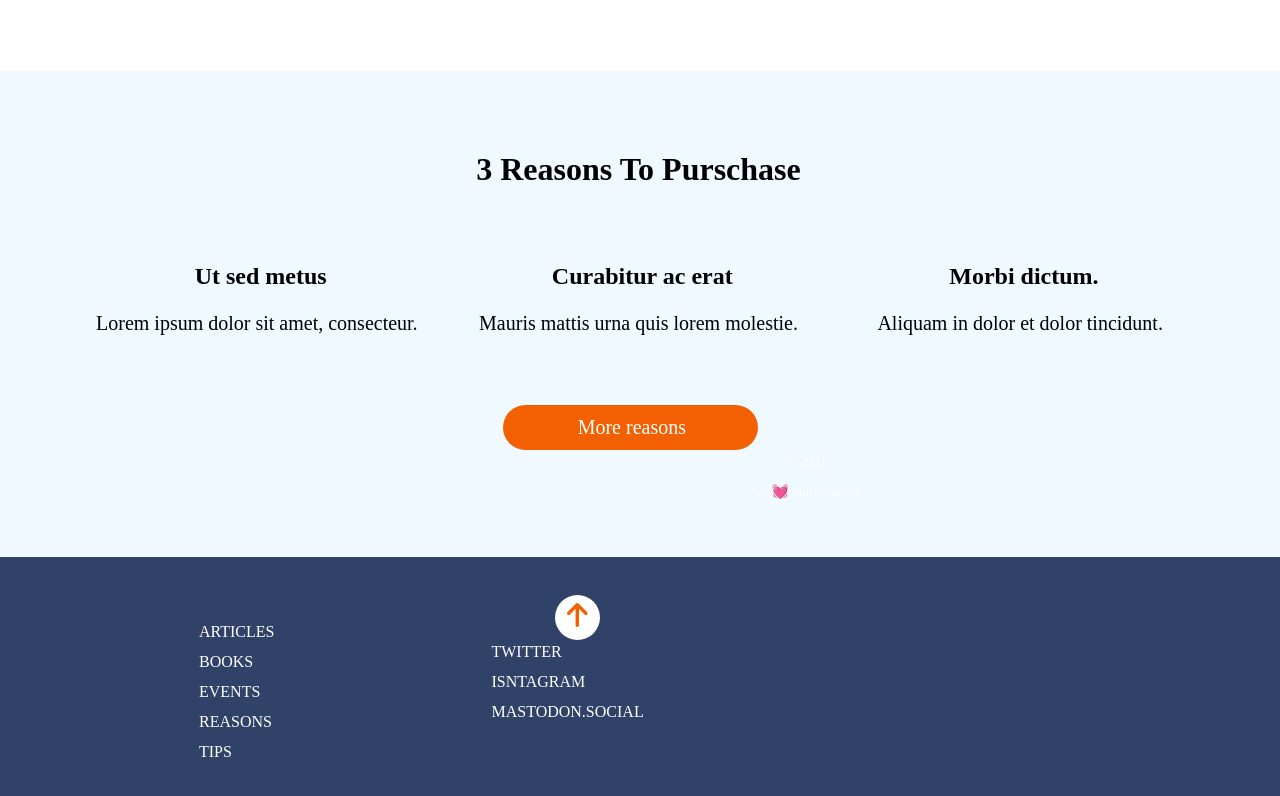
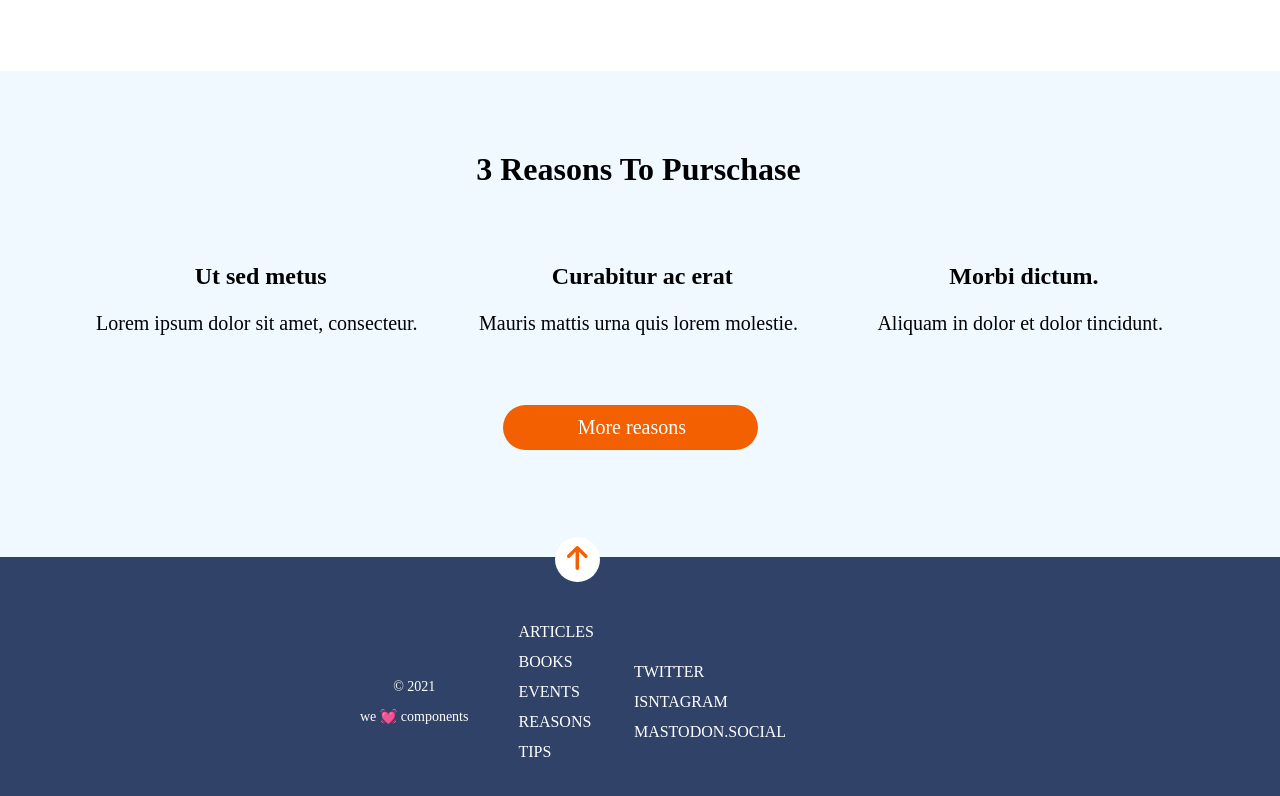
Before and after one commit to Adalab/City, a website: page src/html/index.html in a window 1280 px wide. Shown: the part 855-1651 px from the top of the page. Drawn offline with nearby package versions, Linux system fonts and the light colour scheme; files that its build step writes are made by us from their sources; files whose address does not match are found by name.

Commit message:
fix components footer

```diff
--- a/src/html/partials/footer.html
+++ b/src/html/partials/footer.html
@@ -1,9 +1,17 @@
 <footer class="footer">
   <div class="arrow">
     <a href="#ir-a-hero" title="página de inicio">
-      <img src="./assets/images/ico-arrow.svg" alt="arrow-up"
-      />
+      <img src="./assets/images/ico-arrow.svg" alt="arrow-up" />
     </a>
+  </div>
+  <div class="footer-div">
+    <div class="container-copy">
+      <small class="copy">
+        &copy; 2021
+      </small>
+      <small class="we-components">
+        we &#128147; components
+      </small>
     </div>
     <nav class="list-links1">
       <ul>
@@ -49,12 +57,6 @@
         </li>
       </ul>
     </nav>
-  <div class="container-copy">
-    <small class="copy">
-      &copy; 2021
-    </small>
-    <small class="we-components">
-      we &#128147; components
-    </small>
+
   </div>
 </footer>
--- a/src/scss/layout/_footer.scss
+++ b/src/scss/layout/_footer.scss
@@ -27,7 +27,7 @@
   height: 45px;
   border-radius: 50%;
   position: absolute;
-  top: -22.5px;
+  top: -80px;
 
   @media all and (min-width: 768px) {
     position: relative;
@@ -55,7 +55,7 @@
 .link-footer {
   width: 100%;
   height: 150px;
-  margin: 0 108px 30px 109px;
+  margin: 0 20px 30px 20px;
   font-size: 1rem;
   line-height: 1.88;
   color: $white;
@@ -66,11 +66,10 @@
 .container-copy {
   display: flex;
   flex-direction: column;
-  text-align: center;
+  justify-content: center;
   align-items: center;
   @media all and (min-width: 768px) {
     position: relative;
-    top: -170px;
     align-items: left;
   }
 }
@@ -86,3 +85,9 @@
   line-height: 2.14;
   color: $white;
 }
+.footer-div {
+  display: flex;
+  flex-direction: row;
+  align-items: center;
+  margin: 0 0 0 300px;
+}
```
Lines whose indentation alone changed are shown as unchanged.
